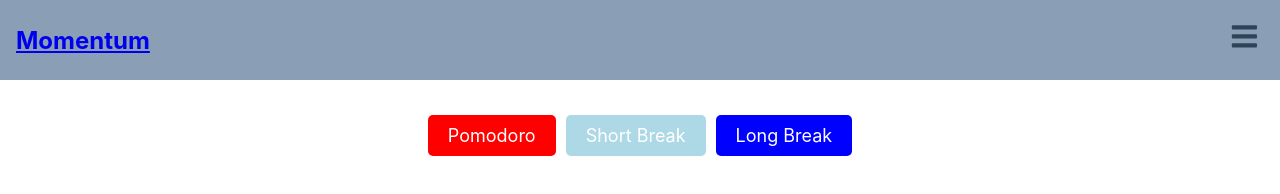
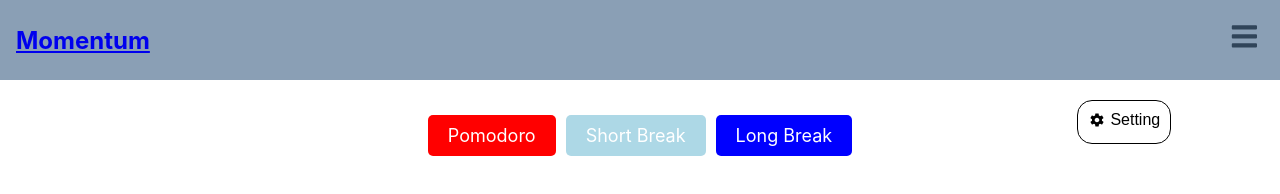
Before and after one commit to warpedd/Momentum, a React (Create React App) app: page / in a window 1280 px wide. Shown: the top 194 px of the page. Built offline with nearby package versions, Linux system fonts and the light colour scheme; no server answers.

Commit message:
Setting move to HomePage, see Tracker after login

```diff
--- a/src/App.css
+++ b/src/App.css
@@ -6,6 +6,34 @@
   height: 40vmin;
   pointer-events: none;
 }
+
+.not-login-tracker-text{
+  text-align: center;
+  font-size: 30px;
+  margin: 20px;
+  margin-bottom: -30px;
+}
+
+.setting-btn-icon, .setting-btn-generic{
+  float: left;
+}
+
+.setting-btn-icon{
+  padding: 1px;
+  padding-right: 5px;
+}
+
+.setting-btn-generic{
+  border: 1px solid black;
+  border-radius: 15px;
+  padding: 10px;
+  font-size: 16px;
+  position: absolute;
+  right: 8.5%;
+  margin-top: 20px;
+  background: none;
+}
+
 
 @media (prefers-reduced-motion: no-preference) {
   .App-logo {
--- a/src/App.js
+++ b/src/App.js
@@ -8,11 +8,13 @@ import Music from "./pages/Music";
 import Setting from "./pages/Setting";
 import { Login } from "./pages/Login";
 import { Register } from "./pages/Register";
+import useUser from './hooks/useUser';
 
 // Style imports
 import './styles/ButtonGeneric.css'
 import './styles/Tasks.css'
-import { setSelectionRange } from "@testing-library/user-event/dist/utils";
+import './App.css'
+// import { setSelectionRange } from "@testing-library/user-event/dist/utils";
 
 const App = () => {
     // Top level state and functions for settings
@@ -41,28 +43,32 @@ const App = () => {
       setCurrentForm(formName);
     }
 
+    const { user } = useUser();
+
     // Render method for App component
     return (
         <React.Fragment>
             <Router>
-                <Navbar onSettingsClick={handleSettingsClick} />
+                <Navbar/>
                 <Switch>
                     <Route path="/" Component={Home} exact>
                         <Home
+                            onSettingsClick={handleSettingsClick}
                             pomodoroDur={pomodoroDur}
                             shortBreakDur={shortBreakDur}
                             longBreakDur={longBreakDur}/>
                     </Route>
                     <Route path="/tracker" Component={Tracker} exact>
-                        <Tracker/>
+                        { user ? <Tracker/> :
+                            <div><p className="not-login-tracker-text">Please login to see Tracker data</p>
+                                { currentForm === "login" ? <Login onFormSwitch={toggleForm} /> : <Register onFormSwitch={toggleForm} /> }
+                            </div> }
                     </Route>
                     <Route path="/music" Component={Music} exact>
                         <Music/>
                     </Route>
                     <Route path="/login" Component={Login} exact>
-                        {
-                            currentForm === "login" ? <Login onFormSwitch={toggleForm} /> : <Register onFormSwitch={toggleForm} />
-                        }
+                        { currentForm === "login" ? <Login onFormSwitch={toggleForm} /> : <Register onFormSwitch={toggleForm} /> }
                     </Route>
                     <Route path="/settings">
                         <Setting
--- a/src/components/Navbar.js
+++ b/src/components/Navbar.js
@@ -4,7 +4,7 @@ import "../styles/Navbar.css";
 import useUser from '../hooks/useUser';
 import { getAuth, signOut } from "firebase/auth";
 
-    function Navbar({ onSettingsClick }) {
+function Navbar() {
         const navRef = useRef();
 
 
@@ -12,7 +12,7 @@ import { getAuth, signOut } from "firebase/auth";
         navRef.current.classList.toggle("responsive_nav");
     };
 
-    const { user, isLoading } = useUser();
+    const { user } = useUser();
 
     const auth = getAuth();
     const signout = () => {
@@ -29,8 +29,7 @@ import { getAuth, signOut } from "firebase/auth";
             <a href="/"><h3>Momentum</h3></a>
             <nav ref={navRef}>
                     <a href="/tracker">Tracker</a>
-                    <a href="/music">Music</a>
-                    <a href="#" onClick={onSettingsClick}>Setting</a>
+                    <button className="nav-music-btn">Music</button>
                     {user ?  <button className="nav-logout-btn" onClick={signout}>Logout</button> : <a href="/login">Login</a>}
                 <button className="nav-button-generic nav-close-button-generic" onClick={showNavbar}>
                     <FaTimes/>
--- a/src/pages/home.js
+++ b/src/pages/home.js
@@ -4,9 +4,10 @@ import CreateTask from '../components/CreateTask';
 import TaskList from "../components/TaskList";
 import Button from '../components/Button';
 import useUser from '../hooks/useUser'
+import { IoMdSettings } from "react-icons/io";
 
 // returns the homepage for momentum
-function Home({pomodoroDur, shortBreakDur, longBreakDur}) {
+function Home({onSettingsClick, pomodoroDur, shortBreakDur, longBreakDur}) {
 
     // Top level state and functions for tasks
     const [showAddTask, setShowAddTask] = useState(false)
@@ -21,6 +22,7 @@ function Home({pomodoroDur, shortBreakDur, longBreakDur}) {
 
     return (
         <>
+            <button className="setting-btn-generic" onClick={onSettingsClick}><div className="setting-btn-icon"><IoMdSettings/></div> Setting</button>
             <Pomodoro pomodoroDur={pomodoroDur} shortBreakDur={shortBreakDur} longBreakDur={longBreakDur}/>
             <div className='task-container'>
                 <header className='task-list-header'>
--- a/src/styles/Navbar.css
+++ b/src/styles/Navbar.css
@@ -27,10 +27,20 @@ h3{
 }
 
 nav a {
+    color: var(--textColor);
+    text-decoration: none;
+    font-size: 18px;
+}
+
+.nav-music-btn{
     margin: 0 1rem;
 	color: var(--textColor);
 	text-decoration: none;
     font-size: 18px;
+    border: none;
+    padding: 10px;
+    padding-top: 15px;
+    background-color: var(--mainColor);
 }
 
 nav{
```
Lines whose indentation alone changed are shown as unchanged.
